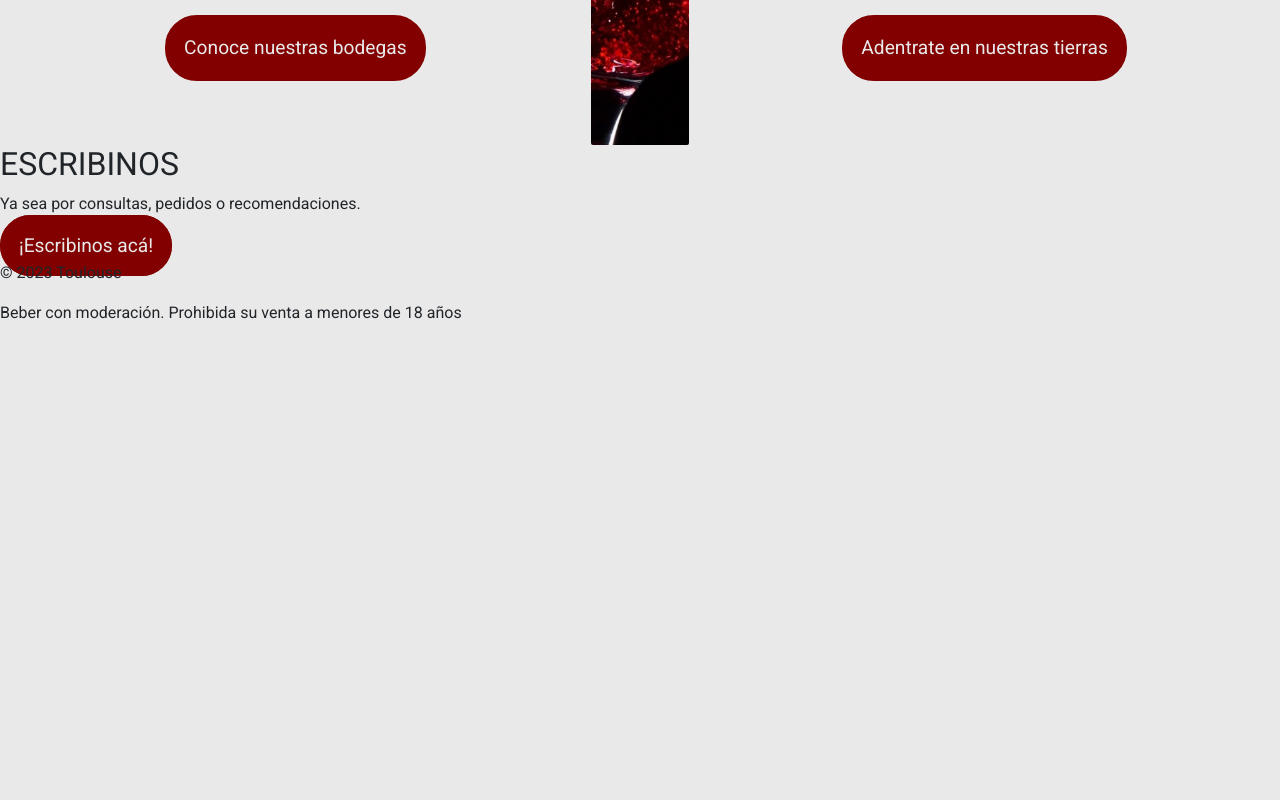
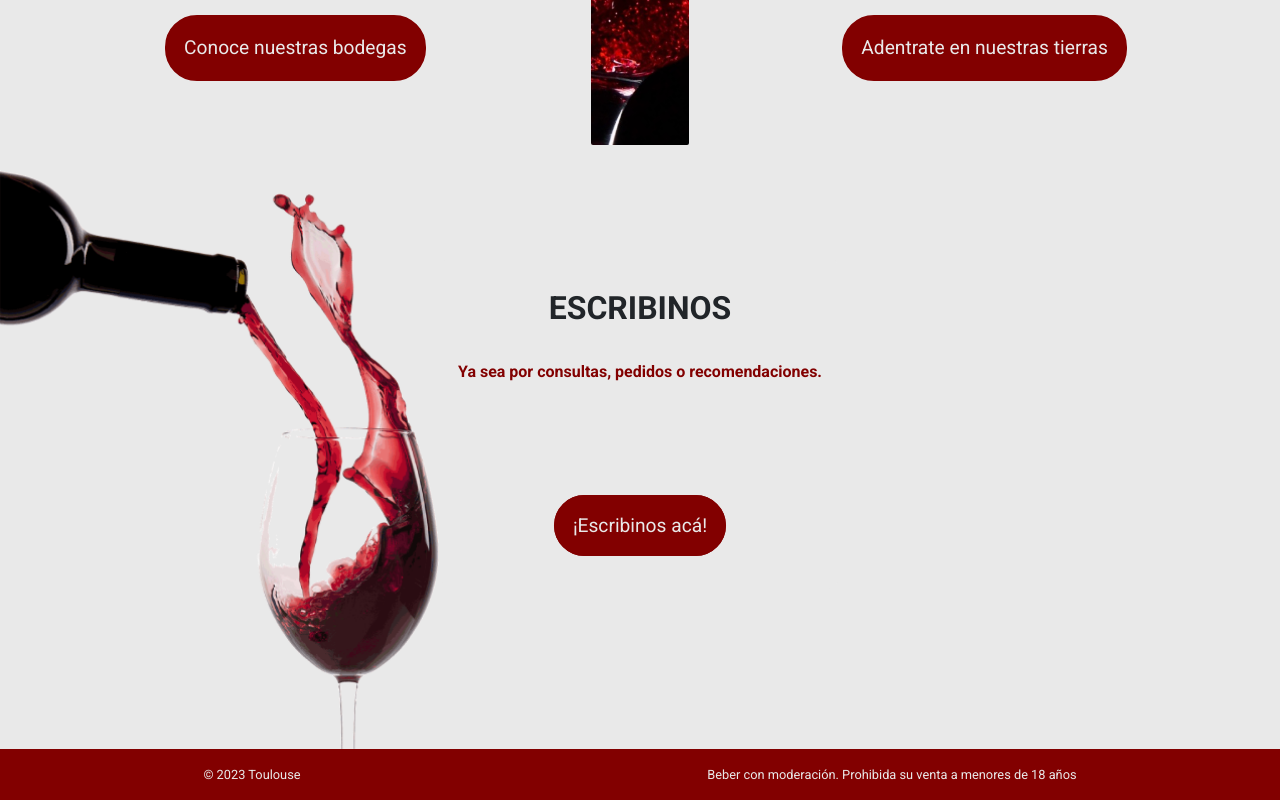
Before and after one commit to MarcosBasualdoC/Coder.preEntrega3, a plain HTML site: page index.html in a window 1280 px wide. Shown: the part 1149-1949 px from the top of the page. Before the commit the page ends 1490 px from the top, so only its background shows below. Drawn offline with nearby package versions, Linux system fonts and the light colour scheme.

Commit message:
Termino la seccion de CONTACTO del MAIN y el FOOTER

```diff
--- /dev/null
+++ b/scss/_footer.scss
@@ -0,0 +1,14 @@
+/* FOOTER */
+
+.footerBox {
+	background-color: $background-color_2;
+	color: $color_2;
+	display: flex;
+	justify-content: space-around;
+	padding: 1rem 0;
+	font-size: .8rem;
+	p {
+		margin: 0 1rem;
+		text-align: center;
+	}
+}
--- /dev/null
+++ b/scss/_mainContacto.scss
@@ -0,0 +1,34 @@
+/* CONTACTO */
+
+.contactoBox {
+	padding-top: 7rem;
+	background-image: url("../img/copa2.png");
+	background-repeat: no-repeat;
+	background-size: cover;
+	display: flex;
+	flex-direction: column;
+	align-items: center;
+	justify-content: center;
+	padding-bottom: 10rem;
+	h2 {
+		margin-bottom: 2rem;
+		font-weight: bold;
+	}
+	p {
+		margin: 1rem;
+		color: $color_4;
+		font-weight: bold;
+		text-align: center;
+		margin-bottom: 8rem;
+	}
+	a {
+		margin-bottom: 2rem;
+	}
+}
+.contactoBoxDiv {
+	text-align: center;
+	background-color: $background-color_3;
+	padding-bottom: 3rem;
+	padding-top: 2rem;
+	border-radius: 10px;
+}
--- a/scss/_variables.scss
+++ b/scss/_variables.scss
@@ -7,3 +7,4 @@ $color_4: rgb(130, 0, 0);
 
 $background-color_1: rgb(233, 233, 233);
 $background-color_2: rgb(130, 0, 0);
+$background-color_3: rgba(233, 233, 233, 0.5);
--- a/scss/estilo.scss
+++ b/scss/estilo.scss
@@ -3,3 +3,5 @@
 @import "navegacion";
 @import "mainProductos";
 @import "mainBodegaFincas";
+@import "mainContacto";
+@import "footer";
```
Also changed, not shown: css/estilo.css, 1 other file.
